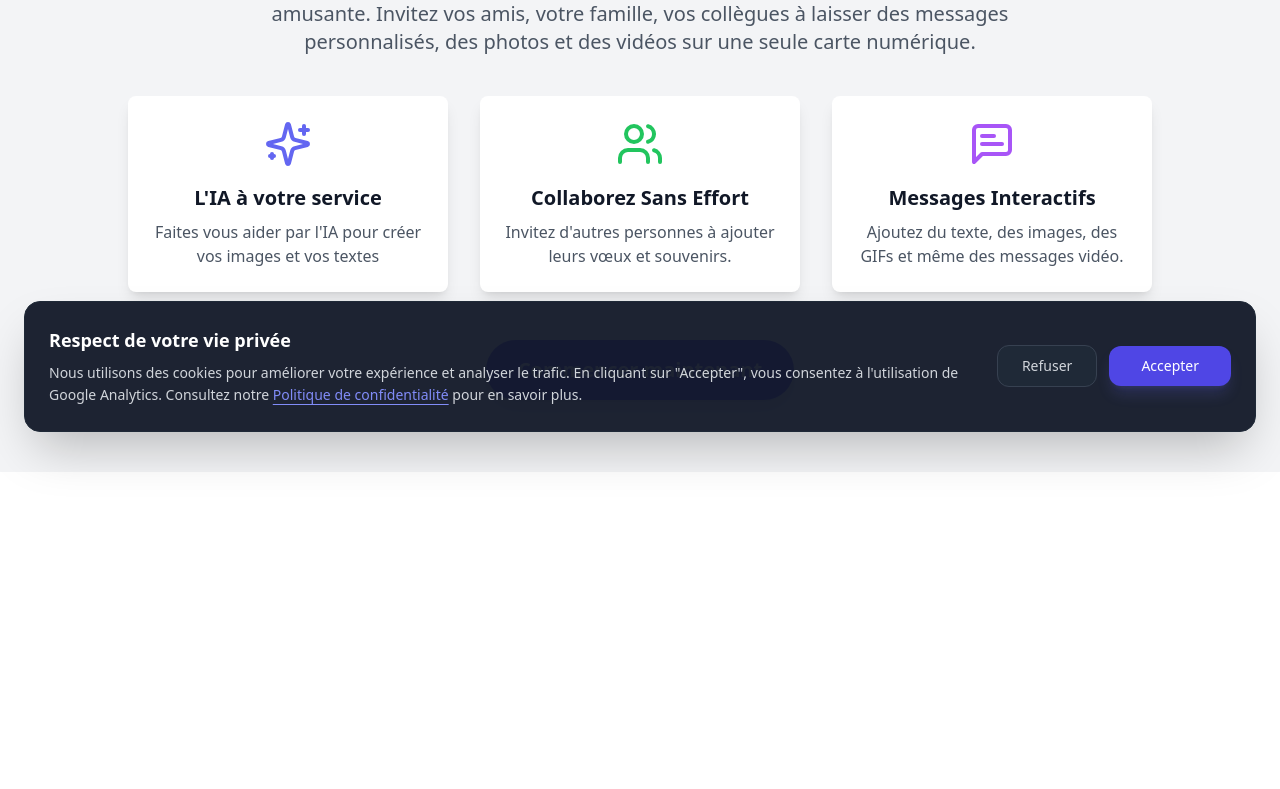
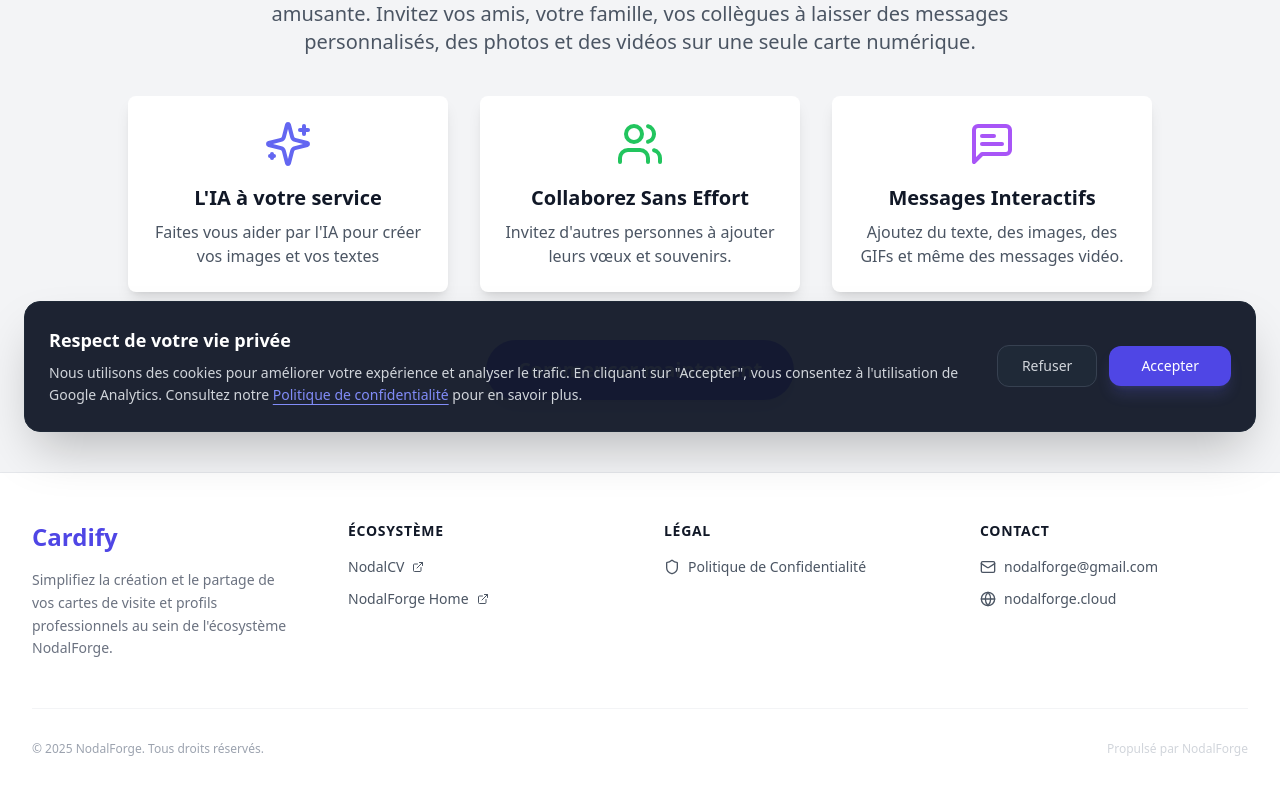
Before and after one commit to mercierapro-wq/cardify, a React (Vite) app: page / in a window 1280 px wide. Shown: the part 344-1133 px from the top of the page. Before the commit the page ends 816 px from the top, so only its background shows below. Built offline with nearby package versions, Linux system fonts and the light colour scheme; no server answers.

Commit message:
Ajout footer

```diff
--- /dev/null
+++ b/src/components/Footer.tsx
@@ -0,0 +1,97 @@
+import React from 'react';
+import { Link } from 'react-router-dom';
+import { Mail, Globe, Shield, ExternalLink } from 'lucide-react';
+
+const Footer: React.FC = () => {
+  const currentYear = new Date().getFullYear();
+
+  return (
+    <footer className="bg-white border-t border-gray-200 pt-12 pb-8 px-4 sm:px-6 lg:px-8">
+      <div className="max-w-7xl mx-auto">
+        <div className="grid grid-cols-1 md:grid-cols-4 gap-12 mb-12">
+          {/* Brand Section */}
+          <div className="col-span-1 md:col-span-1">
+            <Link to="/" className="text-2xl font-bold text-indigo-600 mb-4 block">
+              Cardify
+            </Link>
+            <p className="text-gray-500 text-sm leading-relaxed">
+              Simplifiez la création et le partage de vos cartes de visite et profils professionnels au sein de l'écosystème NodalForge.
+            </p>
+          </div>
+
+          {/* Services Section */}
+          <div>
+            <h3 className="text-sm font-semibold text-gray-900 uppercase tracking-wider mb-4">
+              Écosystème
+            </h3>
+            <ul className="space-y-3">
+              <li>
+                <a
+                  href="https://nodalcv.nodalforge.cloud/"
+                  target="_blank"
+                  rel="noopener noreferrer"
+                  className="text-gray-600 hover:text-indigo-600 text-sm flex items-center gap-2 transition-colors"
+                >
+                  NodalCV <ExternalLink className="w-3 h-3" />
+                </a>
+              </li>
+              <li>
+                <a
+                  href="https://home.nodalforge.cloud/"
+                  target="_blank"
+                  rel="noopener noreferrer"
+                  className="text-gray-600 hover:text-indigo-600 text-sm flex items-center gap-2 transition-colors"
+                >
+                  NodalForge Home <ExternalLink className="w-3 h-3" />
+                </a>
+              </li>
+            </ul>
+          </div>
+
+          {/* Legal Section */}
+          <div>
+            <h3 className="text-sm font-semibold text-gray-900 uppercase tracking-wider mb-4">
+              Légal
+            </h3>
+            <ul className="space-y-3">
+              <li>
+                <Link to="/privacy" className="text-gray-600 hover:text-indigo-600 text-sm flex items-center gap-2 transition-colors">
+                  <Shield className="w-4 h-4" /> Politique de Confidentialité
+                </Link>
+              </li>
+            </ul>
+          </div>
+
+          {/* Contact Section */}
+          <div>
+            <h3 className="text-sm font-semibold text-gray-900 uppercase tracking-wider mb-4">
+              Contact
+            </h3>
+            <ul className="space-y-3">
+              <li>
+                <a href="mailto:nodalforge@gmail.com" className="text-gray-600 hover:text-indigo-600 text-sm flex items-center gap-2 transition-colors">
+                  <Mail className="w-4 h-4" /> nodalforge@gmail.com
+                </a>
+              </li>
+              <li className="text-gray-600 text-sm flex items-center gap-2">
+                <Globe className="w-4 h-4" /> nodalforge.cloud
+              </li>
+            </ul>
+          </div>
+        </div>
+
+        {/* Bottom Section */}
+        <div className="border-t border-gray-100 pt-8 flex flex-col md:flex-row justify-between items-center gap-4">
+          <p className="text-gray-400 text-xs">
+            © {currentYear} NodalForge. Tous droits réservés.
+          </p>
+          <div className="flex items-center gap-6">
+            <span className="text-gray-300 text-xs">Propulsé par NodalForge</span>
+          </div>
+        </div>
+      </div>
+    </footer>
+  );
+};
+
+export default Footer;
--- a/src/components/Layout.tsx
+++ b/src/components/Layout.tsx
@@ -4,6 +4,7 @@ import { Home, Gift, PlusCircle, LogIn } from 'lucide-react'
 import LoginModal from './LoginModal'
 import UserMenu from './UserMenu' // Import the new UserMenu component
 import CookieBanner from './CookieBanner'
+import Footer from './Footer'
 
 interface User {
   userId: string
@@ -26,8 +27,9 @@ const Layout: React.FC<LayoutProps> = ({ children, currentUser, onLoginSuccess,
   const closeLoginModal = () => setIsLoginModalOpen(false)
 
   return (
-    <div className="min-h-screen bg-gray-100">
-      <header className="bg-white shadow-sm">
+    <div className="min-h-screen bg-gray-100 flex flex-col">
+      <div className="flex-grow flex flex-col">
+        <header className="bg-white shadow-sm">
         <div className="max-w-7xl mx-auto py-4 px-4 sm:px-6 lg:px-8 flex justify-between items-center">
           <div className="flex items-center">
             <Link to="/" className="text-2xl font-bold text-indigo-600 mr-8">
@@ -70,9 +72,12 @@ const Layout: React.FC<LayoutProps> = ({ children, currentUser, onLoginSuccess,
         </div>
       </header>
 
-      <main className="max-w-7xl mx-auto py-6 sm:px-6 lg:px-8">
+      <main className="max-w-7xl mx-auto py-6 sm:px-6 lg:px-8 flex-grow">
         {children}
       </main>
+    </div>
+
+    <Footer />
 
       <LoginModal isOpen={isLoginModalOpen} onClose={closeLoginModal} onLoginSuccess={onLoginSuccess} />
       <CookieBanner />
```
